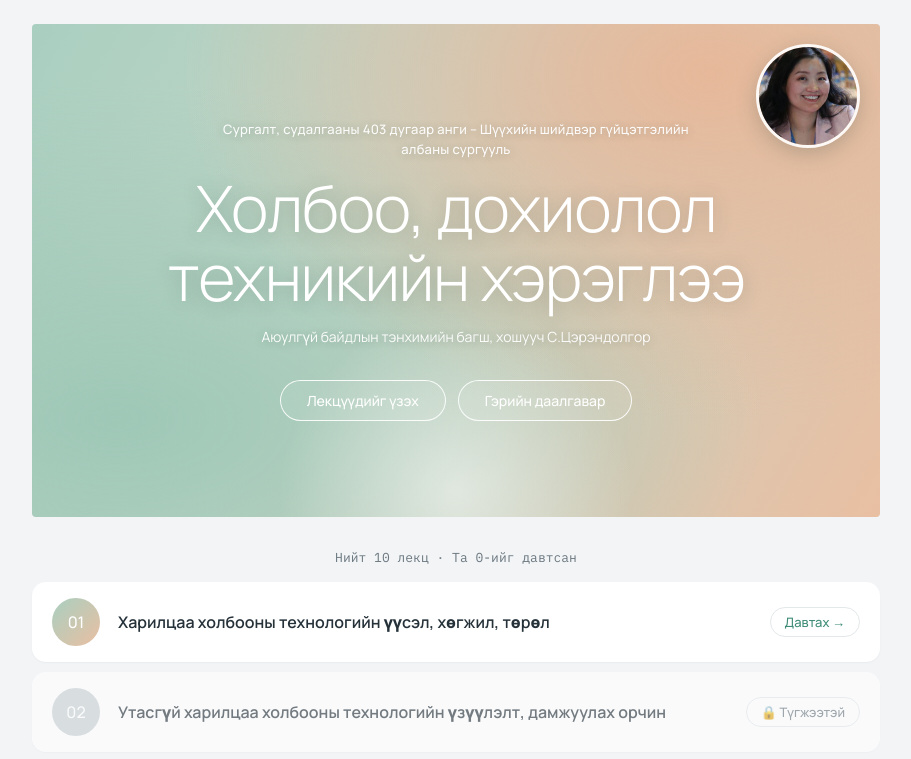
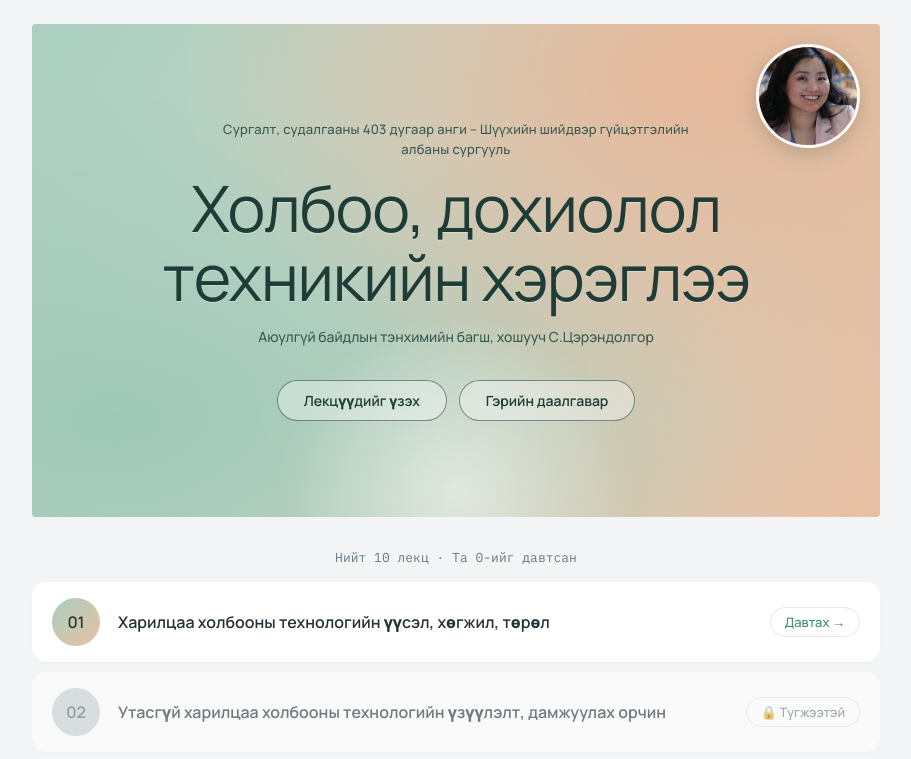
Before and after one commit to sandagbazartsedo-del/Kholboo-Lects, a plain HTML site: page index.html in a window 1280 px wide. Shown: the top 759 px of the page, without its empty margins (184-1095 px from the left). Drawn offline with Linux system fonts and the light colour scheme.

Commit message:
Толгой хэсгийн бичгийг уншигдахуйц өнгөөр солих (#9)
Цагаан бичиг пастел дэвсгэр дээр бүдэг байсныг гүн ногоон (#1f3d36) болгож,
товч, лекцийн дугаарын бичгийг ч мөн адил тодруулав.


Claude-Session: https://claude.ai/code/session_013SDDb6kzcezHX4vjBhxEMe

Co-authored-by: Claude <noreply@anthropic.com>

```diff
--- a/index.html
+++ b/index.html
@@ -5,7 +5,7 @@
   <meta name="viewport" content="width=device-width, initial-scale=1, viewport-fit=cover">
   <title>Холбоо, дохиолол техникийн хэрэглээ</title>
   <link rel="stylesheet" href="https://fonts.googleapis.com/css2?family=IBM+Plex+Mono:wght@400&family=Manrope:wght@300;400;500;600&display=swap">
-  <link rel="stylesheet" href="style.css?v=5">
+  <link rel="stylesheet" href="style.css?v=6">
 </head>
 <body>
   <main class="wrap" id="app"></main>
--- a/style.css
+++ b/style.css
@@ -264,3 +264,18 @@ h3 {
   .closing-part { grid-template-columns: 30px 1fr; gap: 10px; padding: 14px; }
   .closing-icon { width: 30px; height: 30px; font-size: 14px; }
 }
+
+/* Уншигдах байдал: пастел дэвсгэр дээрх бичгийг гүн ногоон өнгөөр */
+:root { --hero-ink: #1f3d36; --hero-ink-soft: #3a5a51; }
+.head { color: var(--hero-ink); }
+.head h1 { color: var(--hero-ink); text-shadow: 0 1px 0 rgba(255,255,255,.35); font-weight: 400; }
+.head .eyebrow, .head .meta { color: var(--hero-ink-soft); text-shadow: none; font-weight: 500; }
+.hero-btn {
+  color: var(--hero-ink); border-color: rgba(31,61,54,.55);
+  background: rgba(255,255,255,.35); font-weight: 600;
+}
+.hero-btn:hover { background: rgba(255,255,255,.6); }
+.num { color: var(--hero-ink); font-weight: 600; }
+.done .num { color: #fff; }
+.locked .num { color: #5d6a6f; }
+.vid-icon { color: var(--hero-ink); }
```
